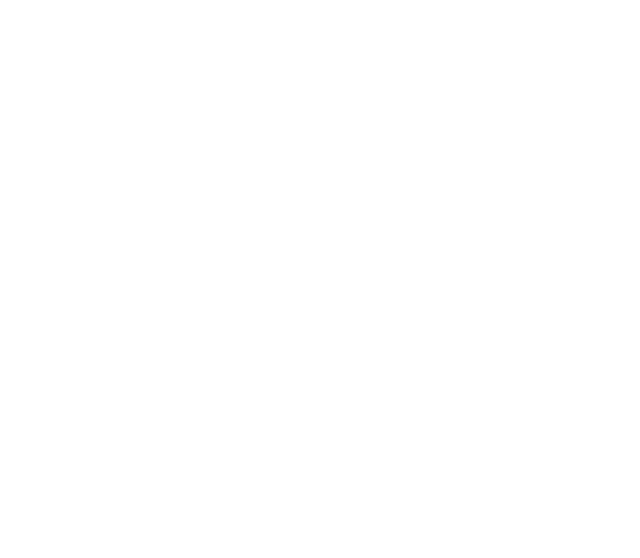
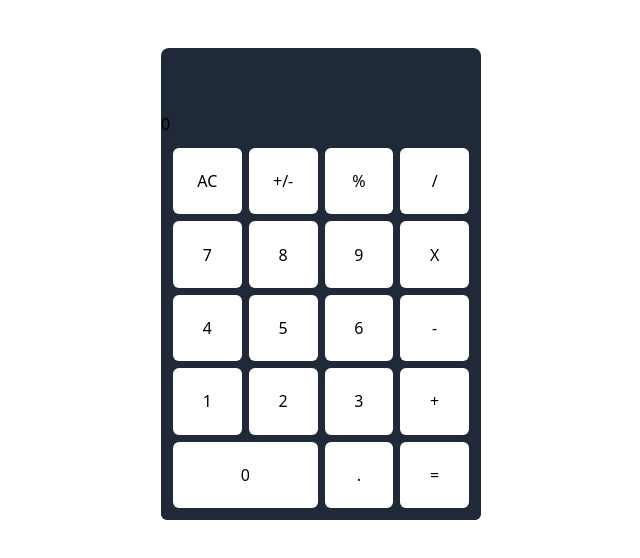
Before and after one commit to cynthia-stac/react-course, a React (Vite) app: page / in a window 1280 px wide. Shown: the top 558 px of the page, without its empty margins (319-959 px from the left). Built offline with nearby package versions, Linux system fonts and the light colour scheme.

Commit message:
Add the styles to the component

```diff
--- a/src/components/Calculator.jsx
+++ b/src/components/Calculator.jsx
@@ -1,6 +1,31 @@
 import { useState } from "react";
 
 
-export  default function Calculator(){
+function Button(){
+
+    const buttons = ['AC', '+/-','%','/','7','8','9','X','4','5','6','-','1','2','3','+','0','.','=']
+    let btn = buttons.map((v, idx) =>
+        <div key={idx} className={`${v === '0' ? 'col-span-2' : ''}`}>
+            <button className="bg-white w-full h-full rounded-md">
+                {v}
+            </button>
+        </div>
+    )
+    return (
+        <div className="bg-gray-800 mt-12 pt-16 rounded-lg">
+        <p className="w-full">0</p>
+        <div className="grid gap-[7px] grid-cols-4 rounded-md p-3 h-96 w-80 bg-gray-800">
+            {btn}
+        </div>
+        </div>
+    )
+
+
 
 }
+
+export  default function Calculator(){
+    return (
+        <Button/>
+    )
+}
```
